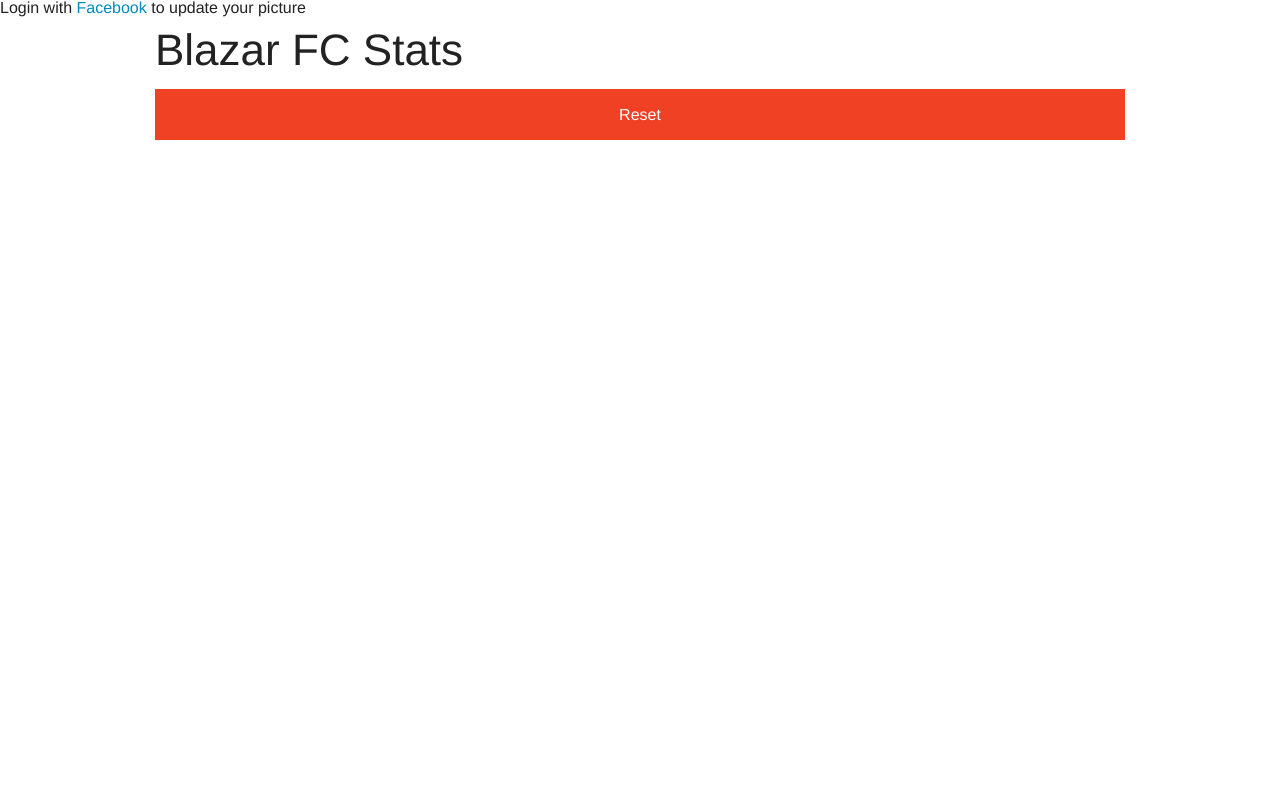
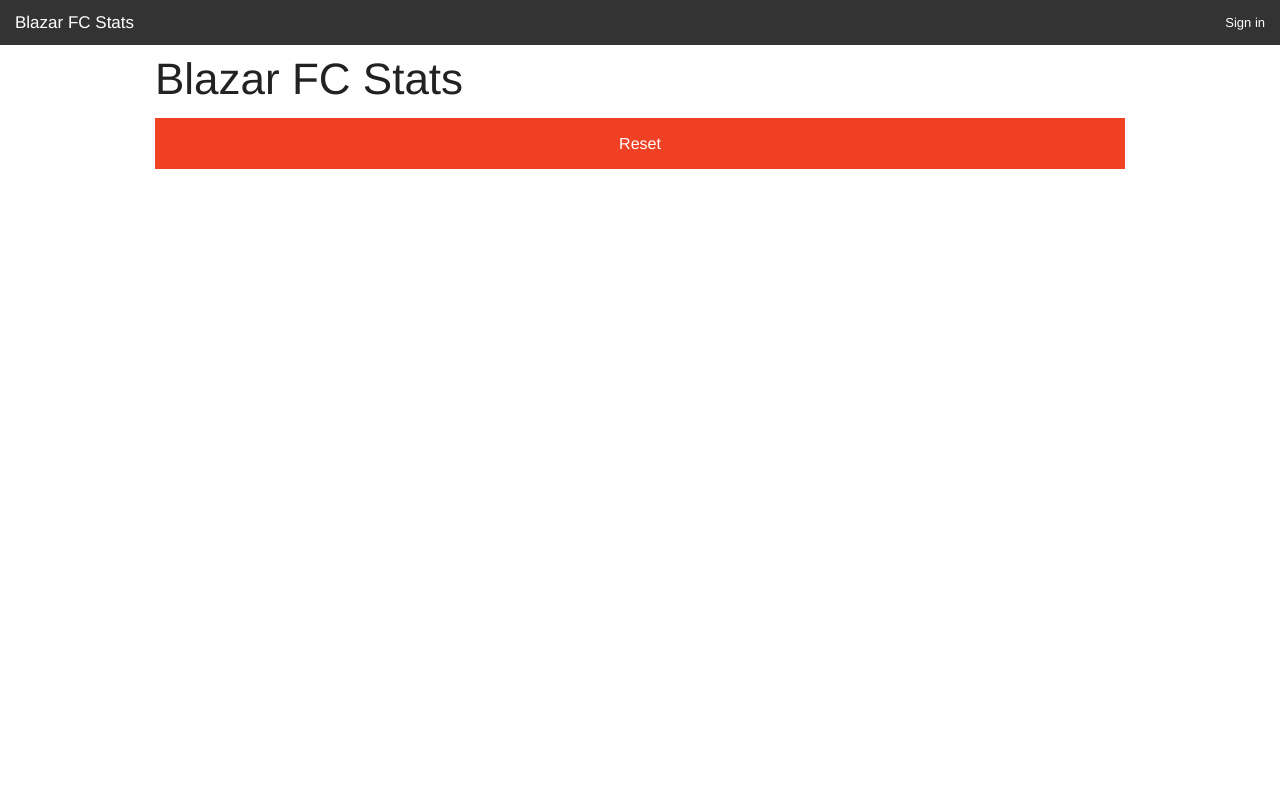
Before and after one commit to tpmanley/blazarfcstats, a Flask app: page / in a window 1280 px wide. Run offline with Flask 2, Linux system fonts and the light colour scheme.

Commit message:
Added top nav bar

```diff
--- a/templates/index.html
+++ b/templates/index.html
@@ -9,11 +9,28 @@
     <script src="/bower_components/modernizr/modernizr.js"></script>
 </head>
 <body>
-{% if result and result.user %}
-    Logged in as {{ result.user.name }}
-{% else %}
-    Login with <a href="login/fb">Facebook</a> to update your picture<br />
-{% endif %}
+<nav class="top-bar" data-topbar role="navigation">
+  <ul class="title-area">
+    <li class="name">
+      <h1><a href="#">Blazar FC Stats</a></h1>
+    </li>
+     <!-- Remove the class "menu-icon" to get rid of menu icon. Take out "Menu" to just have icon alone -->
+    <li class="toggle-topbar menu-icon"><a href="#"></a></li>
+  </ul>
+
+  <section class="top-bar-section">
+    <ul class="right">
+      <li>
+          {% if result and result.user %}
+            <a href="#">Signed in as {{ result.user.name }}</a>
+          {% else %}
+            <a href="login/fb">Sign in</a>
+          {% endif %}
+      </li>
+    </ul>
+  </section>
+</nav>
+
 <div class="row">
     <div class="small-12 columns">
         <h1>Blazar FC Stats</h1>
```
